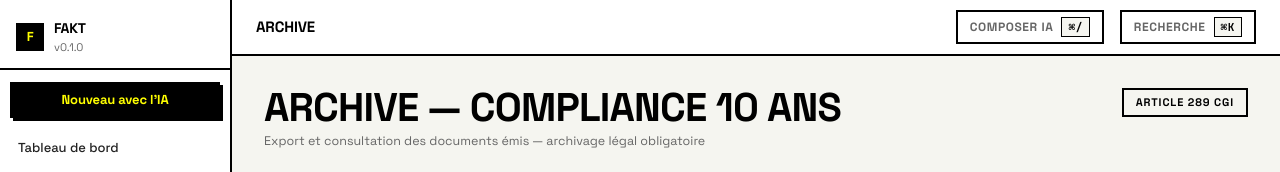
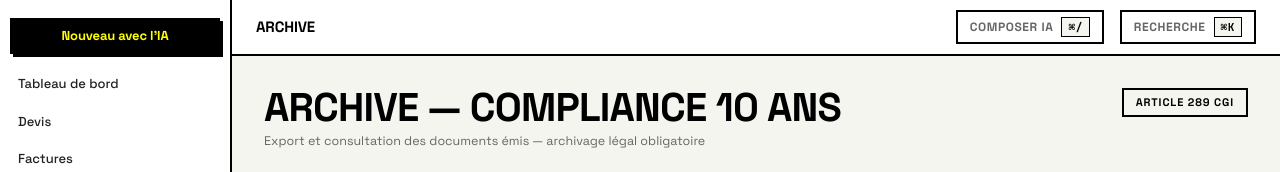
Before and after one commit to AlphaLuppi/FAKT, a React app in the folder apps/desktop/: page /archive in a window 1280 px wide. Shown: the top 172 px of the page. Built offline with nearby package versions, Linux system fonts and the light colour scheme; no server answers.

Commit message:
refactor(desktop/shell): retire le header FAKT du sidebar
Libère 60px de hauteur verticale. Le nom FAKT est déjà visible dans la
barre de titre Tauri, et la version est accessible via Paramètres >
Télémétrie. Réduit la densité visuelle du sidebar.

Commit DCO only (cache gpg-agent expiré sans TTY).

Signed-off-by: Tom Andrieu <andrieutom30@gmail.com>

```diff
--- a/apps/desktop/src/features/shell/Shell.tsx
+++ b/apps/desktop/src/features/shell/Shell.tsx
@@ -112,58 +112,7 @@ function Sidebar(): ReactElement {
         flexShrink: 0,
       }}
     >
-      <div
-        style={{
-          padding: "18px 16px 12px",
-          borderBottom: "2px solid var(--line)",
-          display: "flex",
-          alignItems: "center",
-          gap: 10,
-        }}
-      >
-        <div
-          style={{
-            width: 28,
-            height: 28,
-            background: "var(--ink)",
-            display: "flex",
-            alignItems: "center",
-            justifyContent: "center",
-            flexShrink: 0,
-          }}
-        >
-          <span
-            style={{
-              color: "var(--accent-soft)",
-              fontWeight: 800,
-              fontSize: 13,
-              fontFamily: "var(--font-ui)",
-              letterSpacing: "-0.02em",
-            }}
-          >
-            F
-          </span>
-        </div>
-        <div style={{ flex: 1, minWidth: 0 }}>
-          <div
-            style={{
-              fontWeight: 800,
-              fontSize: 14,
-              color: "var(--ink)",
-              fontFamily: "var(--font-ui)",
-              letterSpacing: "-0.02em",
-              textTransform: "uppercase",
-            }}
-          >
-            {fr.app.name}
-          </div>
-          <div style={{ fontSize: 11, color: "var(--muted)", fontFamily: "var(--font-ui)" }}>
-            v0.1.0
-          </div>
-        </div>
-      </div>
-
-      <div style={{ padding: "12px 10px 8px" }}>
+      <div style={{ padding: "18px 10px 8px" }}>
         <button
           style={{
             width: "100%",
```
